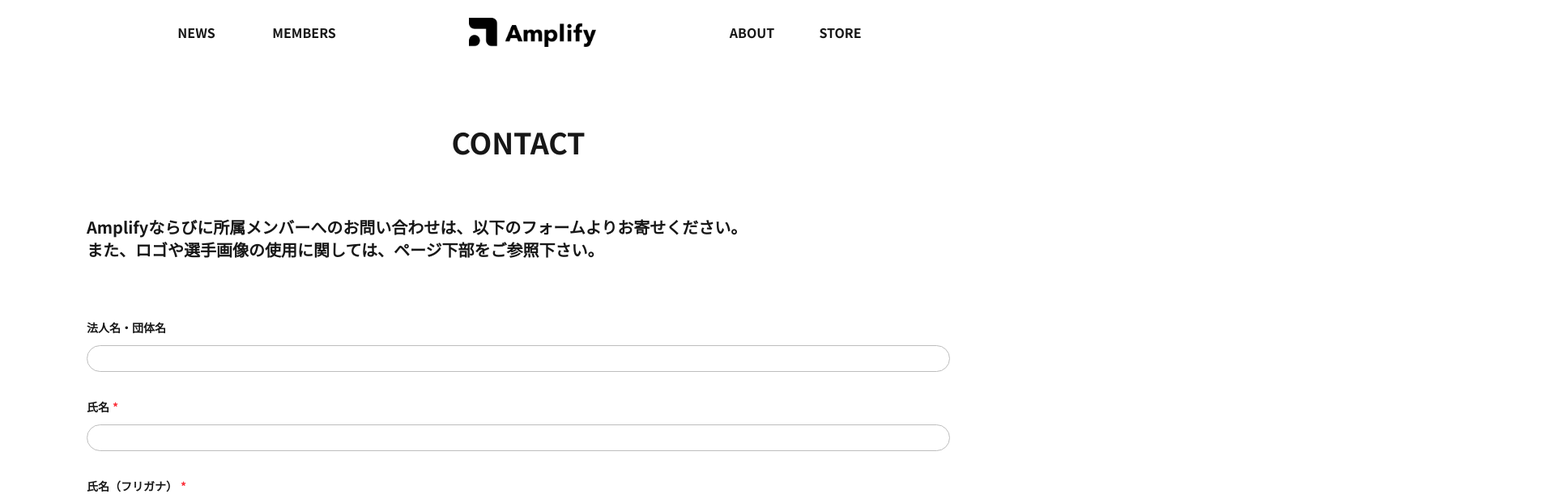
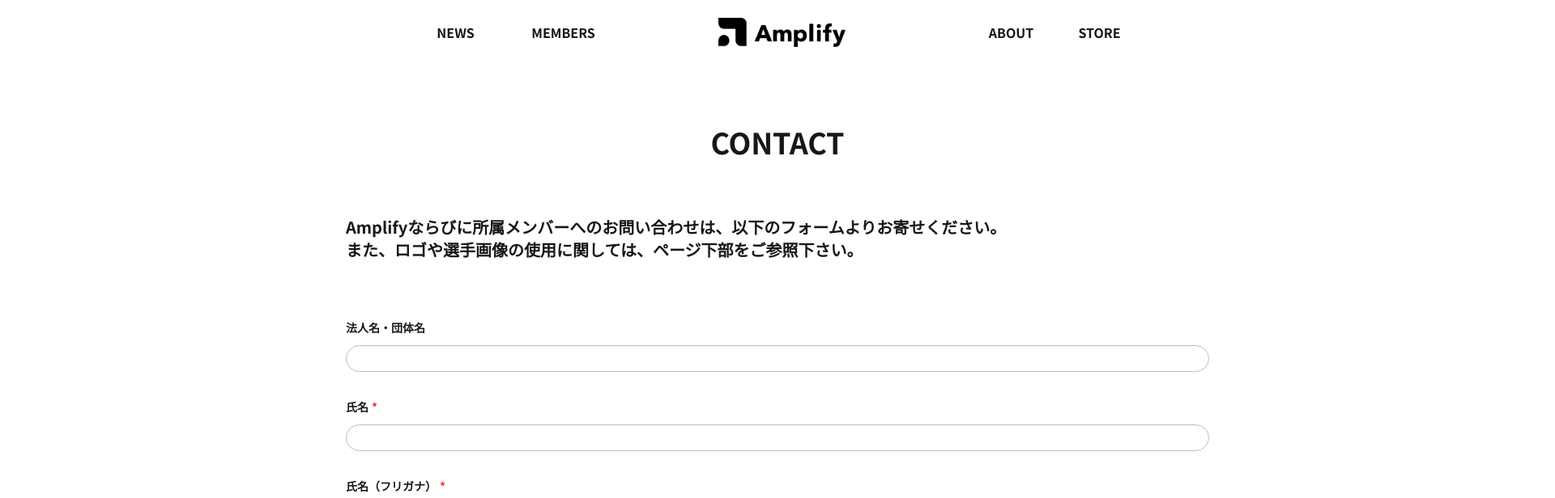
Before and after one commit to teamamplifycontact-hue/teamamplify, a Next.js app: page /contact in a window 1280 px wide. Shown: the top 616 px of the page at 81% size, 1920 px wide, since content can reach past the window. Built offline with nearby package versions, Linux system fonts and the light colour scheme.

Commit message:
ヘッダー修正

```diff
--- a/app/components/Header.tsx
+++ b/app/components/Header.tsx
@@ -20,19 +20,16 @@ export default function Header() {
               </a>
             </li>
 
-            <li>
-              <Link href="/" className="block">
+            <li className="-translate-x-[12px]">
               <Image
                 src="/AMP_logo.png"
                 alt="Team Amplify"
                 width={157}
                 height={36}
-                  priority
               />
-              </Link>
             </li>
 
-            <li  className="ml-36 mr-3">
+            <li className="ml-36 mr-3">
               <a href="/about" className="text-base w-[97px] inline-block text-center font-bold">
                 ABOUT
               </a>
--- a/app/contact/page.tsx
+++ b/app/contact/page.tsx
@@ -8,7 +8,7 @@ import Button from "../components/Button";
 export default function Home() {
   return (
     <>
-      <div className="flex flex-col flex-1 items-center justify-center ">
+      <div className="flex flex-col flex-1 items-center justify-center w-480">
         <Header />
         <main className="w-full max-w-[1066px] min-h-screen mx-auto flex flex-col pt-[75px] pb-[118px] justify-between bg-white">
           <div className="font-bold text-4xl justify-center flex pb-18">
```
Lines whose indentation alone changed are shown as unchanged.
